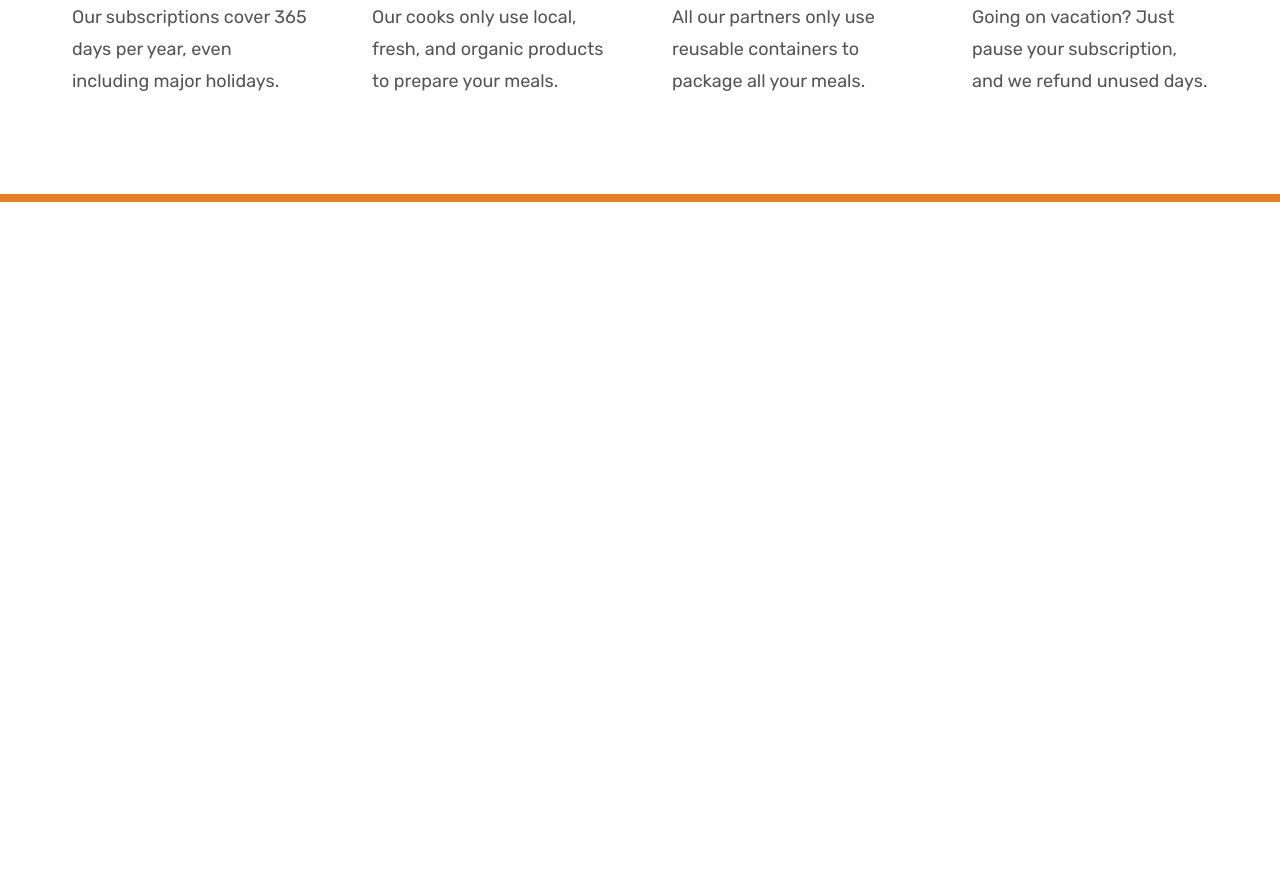
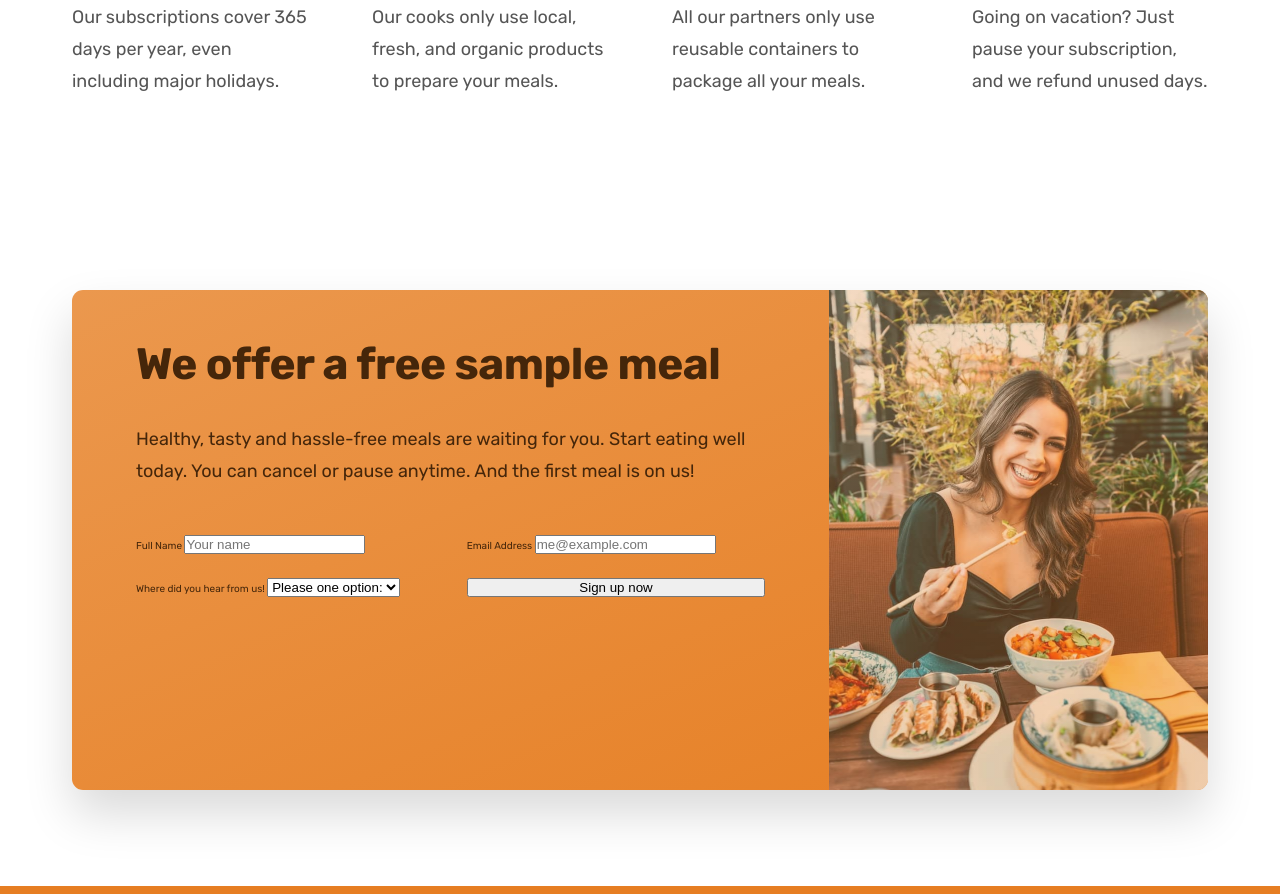
Before and after one commit to saimanoharhm/the-omnifood-project, a plain HTML site: page index.html in a window 1280 px wide. Shown: the part 5678-6572 px from the top of the page. Before the commit the page ends 5880 px from the top, so only its background shows below. Drawn offline with nearby package versions, Linux system fonts and the light colour scheme.

Commit message:
add: CTA section

```diff
--- a/css/general.css
+++ b/css/general.css
@@ -26,7 +26,7 @@
 - Tints:
 #fdf2e9
 #fae5d3
-
+#eb984e
 
 - Shades: #cf711f
 - Accents:
@@ -36,6 +36,7 @@
 #6f6f6f lightest grey allowed on #fdf2e9
 
 --- 03 SHADOWS
+0 2.4rem 4.8rem rgba(0, 0, 0, 0.075);
 
 --- 04 BORDER RADIUS
 Defaults: 9px
--- a/css/style.css
+++ b/css/style.css
@@ -483,3 +483,58 @@
   font-size: 1.8rem;
   line-height: 1.8;
 }
+
+/* ------------------------ */
+/* CTA SECTION */
+/* ------------------------ */
+
+.section-cta {
+  padding: 9.6rem 0;
+}
+
+.cta {
+  display: grid;
+  grid-template-columns: 2fr 1fr;
+  /* background-color: #e67e22; */
+  box-shadow: 0 2.4rem 4.8rem rgba(0, 0, 0, 0.15);
+  border-radius: 1.1rem;
+  background-image: linear-gradient(to right bottom, #eb984e, #e67e22);
+  overflow: hidden;
+  /* Temp */
+  height: 50rem;
+}
+
+.cta-text-box {
+  padding: 4.8rem 6.4rem 6.4rem 6.4rem;
+  color: #45260a;
+}
+
+.cta .heading-secondary {
+  color: #45260a;
+  margin-bottom: 3.2rem;
+}
+
+.cta-text {
+  font-size: 1.8rem;
+  line-height: 1.8;
+  margin-bottom: 4.8rem;
+}
+
+.cta-img-box {
+  background-image:
+    linear-gradient(
+      to right bottom,
+      rgba(235, 151, 78, 0.35),
+      rgba(230, 125, 34, 0.35)
+    ),
+    url("../img/eating.jpg");
+  background-size: cover;
+  background-position: center;
+}
+
+.cta-form {
+  display: grid;
+  grid-template-columns: 1fr 1fr;
+  column-gap: 3.2rem;
+  row-gap: 2.4rem;
+}
--- a/index.html
+++ b/index.html
@@ -517,6 +517,45 @@
           </div>
         </div>
       </section>
+
+      <section class="section-cta">
+        <div class="container">
+          <div class="cta">
+            <div class="cta-text-box">
+              <h2 class="heading-secondary">We offer a free sample meal</h2>
+              <p class="cta-text">
+                Healthy, tasty and hassle-free meals are waiting for you. Start eating well today. You can cancel or pause anytime. And the first meal is on us!
+              </p>
+              <form class="cta-form" action="#">
+                <div>
+
+                  <label for="full-name">Full Name</label>
+                  <input id="full-name" type="text" placeholder="Your name" required />
+                </div>
+                <div>
+
+                  <label for="email">Email Address</label>
+                  <input id="email" type="email" placeholder="me@example.com" required />
+                </div>
+                <div>
+
+                  <label for="select-where">Where did you hear from us!</label>
+                  <select id="select-where" required>
+                    <option value="">Please one option: </option>
+                    <option value="friends">Friends and family</option>
+                    <option value="youtube">YouTube Video</option>
+                    <option value="podcast">Podcast</option>
+                    <option value="ad">Facebook ad</option>
+                    <option value="others">Others</option>
+                  </select>
+                </div>
+                <button class="btn">Sign up now</button>
+              </form>
+            </div>
+            <div class="cta-img-box" role="img" aria-label="Women enjoying food"></div>
+          </div>
+        </div>
+      </section>
     </main>
 
     <script
```
